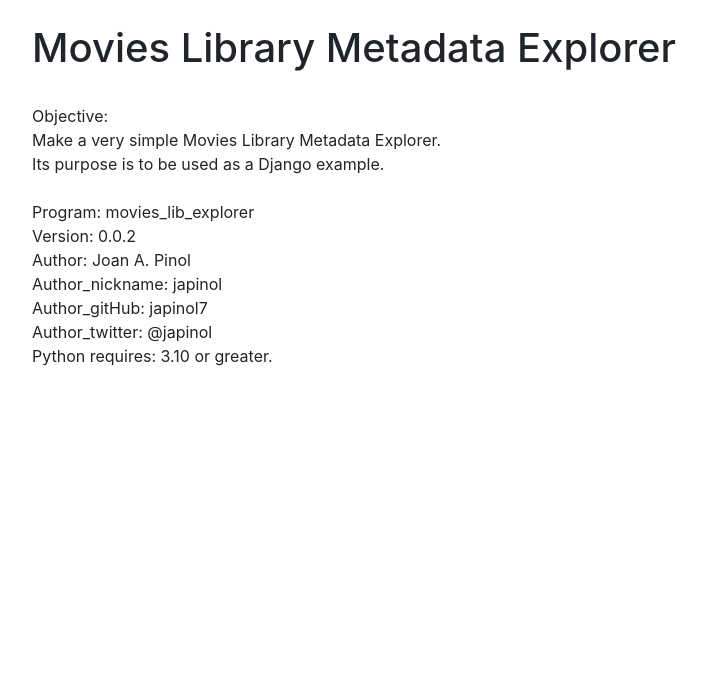
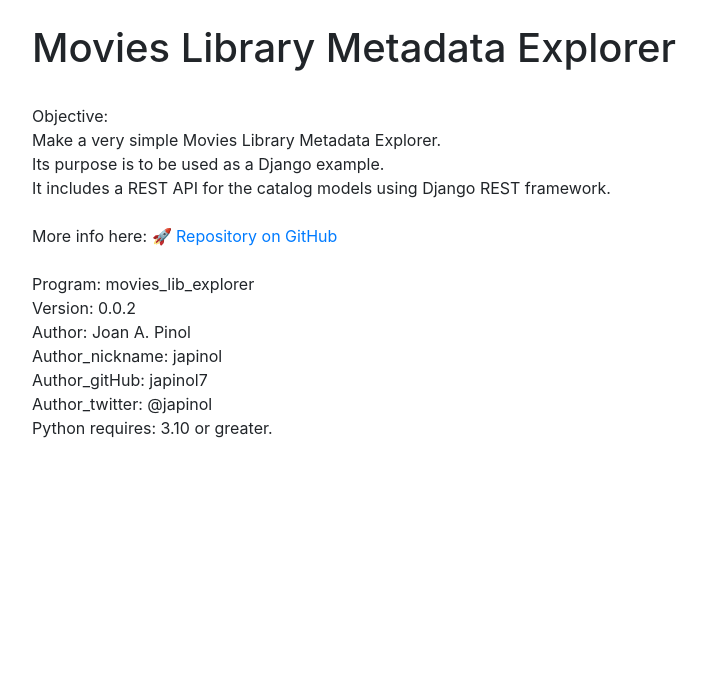
Before and after one commit to japinol7/movies_lib_explorer, a Django app: page /home/about/ in a window 1280 px wide. Shown: the part 64-744 px from the top of the page, without its empty margins (53-760 px from the left). Run offline with Django 4.2, Linux system fonts and the light colour scheme.

Commit message:
[IMP] Minor documentation improvement.

```diff
--- a/templates/home/about.html
+++ b/templates/home/about.html
@@ -6,7 +6,12 @@
     <h1>Movies Library Metadata Explorer</h1>
     <p class="body about-information"><br>
         Objective: <br> Make a very simple Movies Library Metadata Explorer. <br>
-        Its purpose is to be used as a Django example.<br> <br>
+        Its purpose is to be used as a Django example. <br>
+        It includes a REST API for the catalog models using Django REST framework.
+        <br> <br>
+        More info here:
+        <a href = "https://github.com/japinol7/movies_lib_explorer">🚀 Repository on GitHub</a>
+        <br> <br>
         Program: movies_lib_explorer<br>
         Version: 0.0.2<br>
         Author: Joan A. Pinol<br>
```
Also changed, not shown: README.md.
